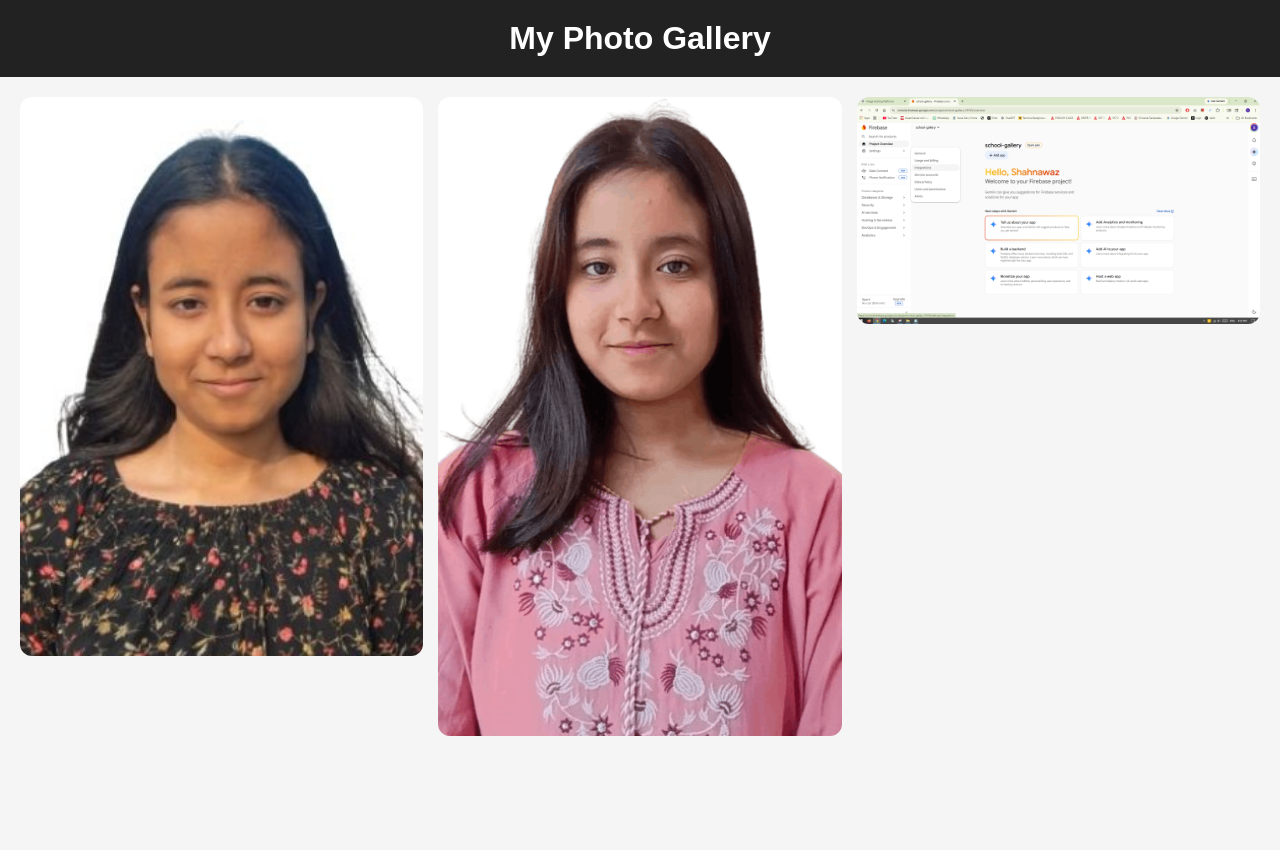
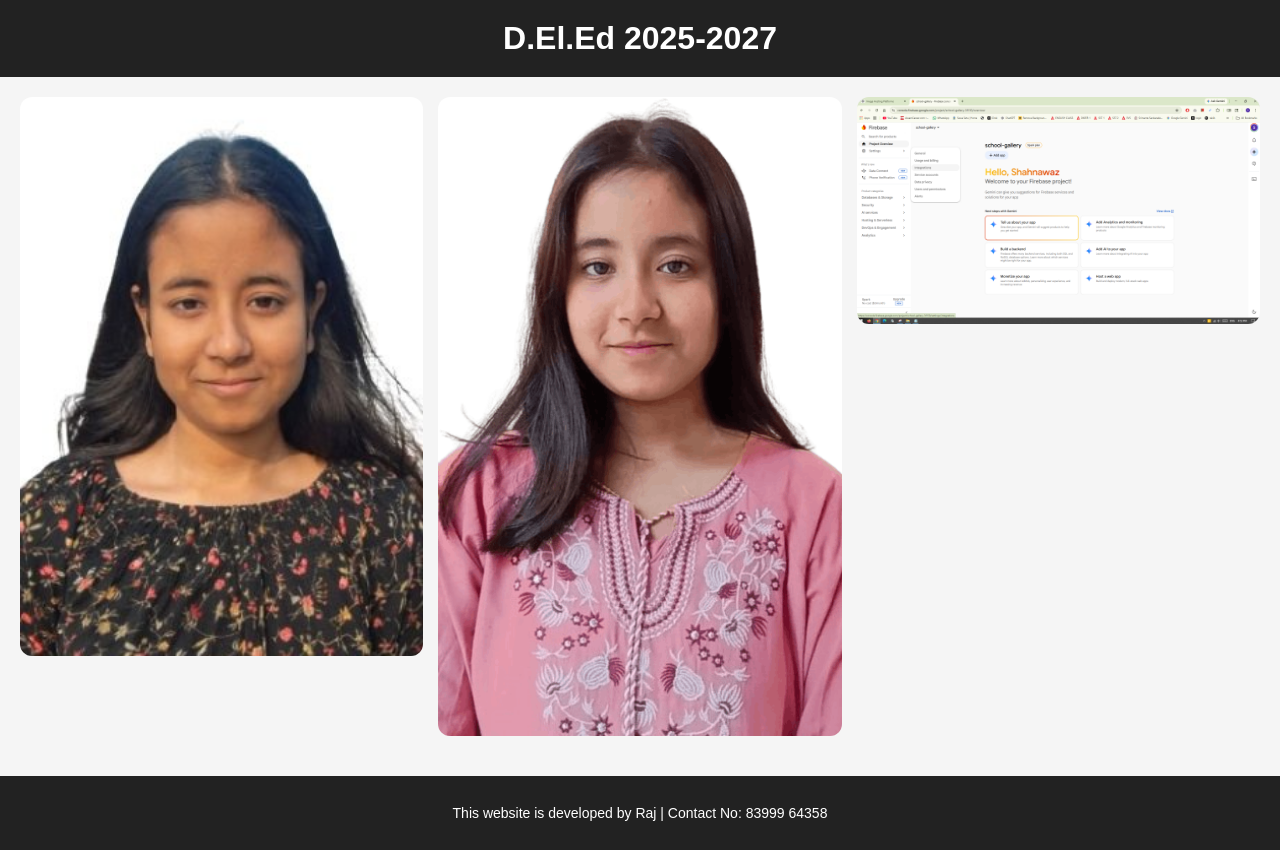
Before and after one commit to shahnawazislam1999-glitch/deled2025-27, a plain HTML site: page index.html in a window 1280 px wide. Before the commit the page ends 800 px from the top, so only its background shows below. Drawn offline with Linux system fonts and the light colour scheme.

Commit message:
Update index.html

```diff
--- a/index.html
+++ b/index.html
@@ -6,6 +6,13 @@
 
   <!-- ================= CSS START ================= -->
   <style>
+	footer {
+  background: #222;
+  color: white;
+  padding: 15px;
+  font-size: 14px;
+  margin-top: 20px;
+}
     body {
       margin: 0;
       font-family: Arial, sans-serif;
@@ -78,7 +85,7 @@
 
 <body>
 
-  <h1>My Photo Gallery</h1>
+  <h1>D.El.Ed 2025-2027</h1>
 
   <div class="gallery" id="gallery"></div>
 
@@ -132,4 +139,11 @@
   <!-- ================= JAVASCRIPT END ================= -->
 
 </body>
+
+<footer>
+  <p>This website is developed by Raj | Contact No: 83999 64358</p>
+</footer>
+
+
+
 </html>
```
